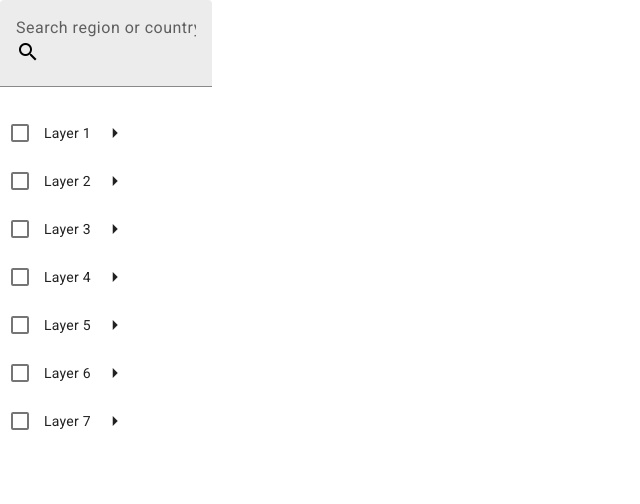
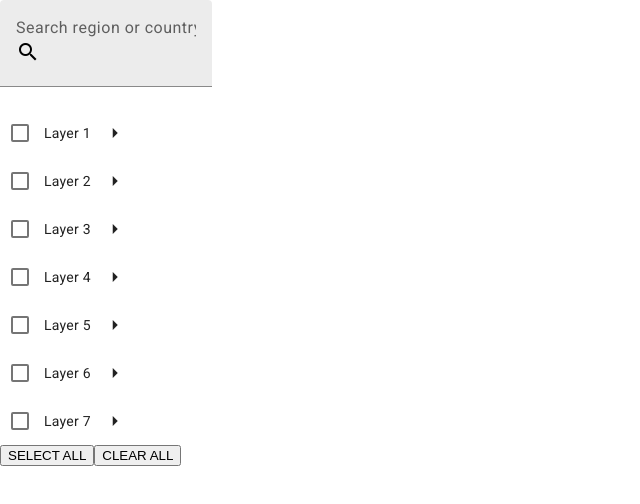
Before and after one commit to leanhtai01/angular-generic-components, an Angular app: page / in a window 1280 px wide. Shown: the top 504 px of the page, without its empty margins (0-640 px from the left). Built offline with nearby package versions, Linux system fonts and the light colour scheme.

Commit message:
add select all, clear all buttons

```diff
--- a/src/app/generic-tree-with-checkboxes/generic-tree-with-checkboxes.component.html
+++ b/src/app/generic-tree-with-checkboxes/generic-tree-with-checkboxes.component.html
@@ -2,6 +2,7 @@
   <input matInput [placeholder]="searchPlaceholder" (keyup)="search($event)">
   <mat-icon class="ml-2 position-absolute" style="top: 4px; right: 10px;">search</mat-icon>
 </mat-form-field>
+
 <mat-tree [dataSource]="dataSource" [treeControl]="treeControl">
   <mat-tree-node *matTreeNodeDef="let node" [style.display]="isDisplayed(node) ? 'flex' : 'none'" matTreeNodeToggle
     matTreeNodePadding>
@@ -22,3 +23,6 @@
     </button>
   </mat-tree-node>
 </mat-tree>
+
+<button (click)="selectAll()">SELECT ALL</button>
+<button (click)="clearAll()">CLEAR ALL</button>
--- a/src/app/generic-tree-with-checkboxes/generic-tree-with-checkboxes.component.ts
+++ b/src/app/generic-tree-with-checkboxes/generic-tree-with-checkboxes.component.ts
@@ -201,4 +201,34 @@ export class GenericTreeWithCheckboxesComponent implements OnInit, OnChanges {
           ))
     );
   }
+
+  selectAll() {
+    const firstLevelNodes = this.treeControl.dataNodes.filter(
+      (node: ItemFlatNode) => node.level === 0
+    );
+
+    firstLevelNodes.forEach((node) => {
+      this.checklistSelection.select(node);
+      this.treeControl.getDescendants(node).forEach((descendant) => {
+        this.checklistSelection.select(descendant);
+      });
+    });
+
+    this.onSelectionChanged.emit(this.checklistSelection.selected);
+  }
+
+  clearAll() {
+    const firstLevelNodes = this.treeControl.dataNodes.filter(
+      (node: ItemFlatNode) => node.level === 0
+    );
+
+    firstLevelNodes.forEach((node) => {
+      this.checklistSelection.deselect(node);
+      this.treeControl.getDescendants(node).forEach((descendant) => {
+        this.checklistSelection.deselect(descendant);
+      });
+    });
+
+    this.onSelectionChanged.emit(this.checklistSelection.selected);
+  }
 }
```
